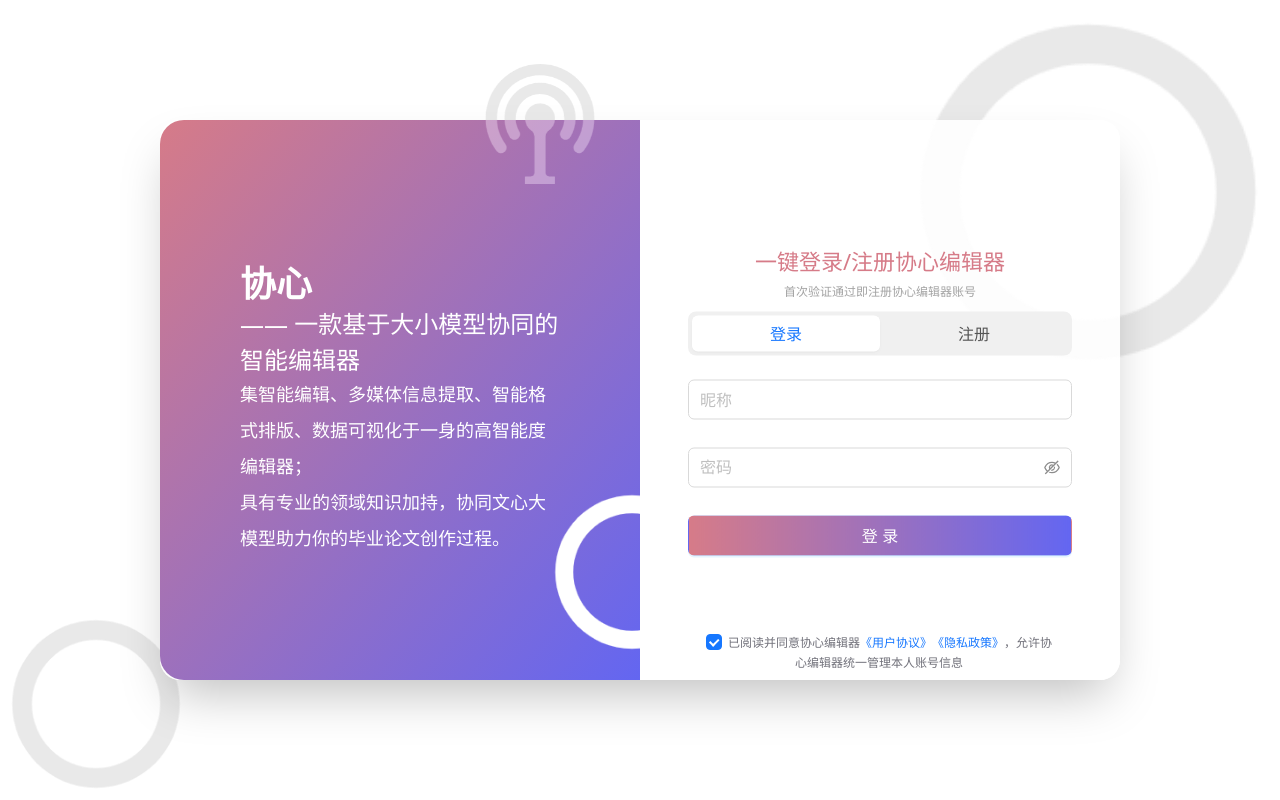
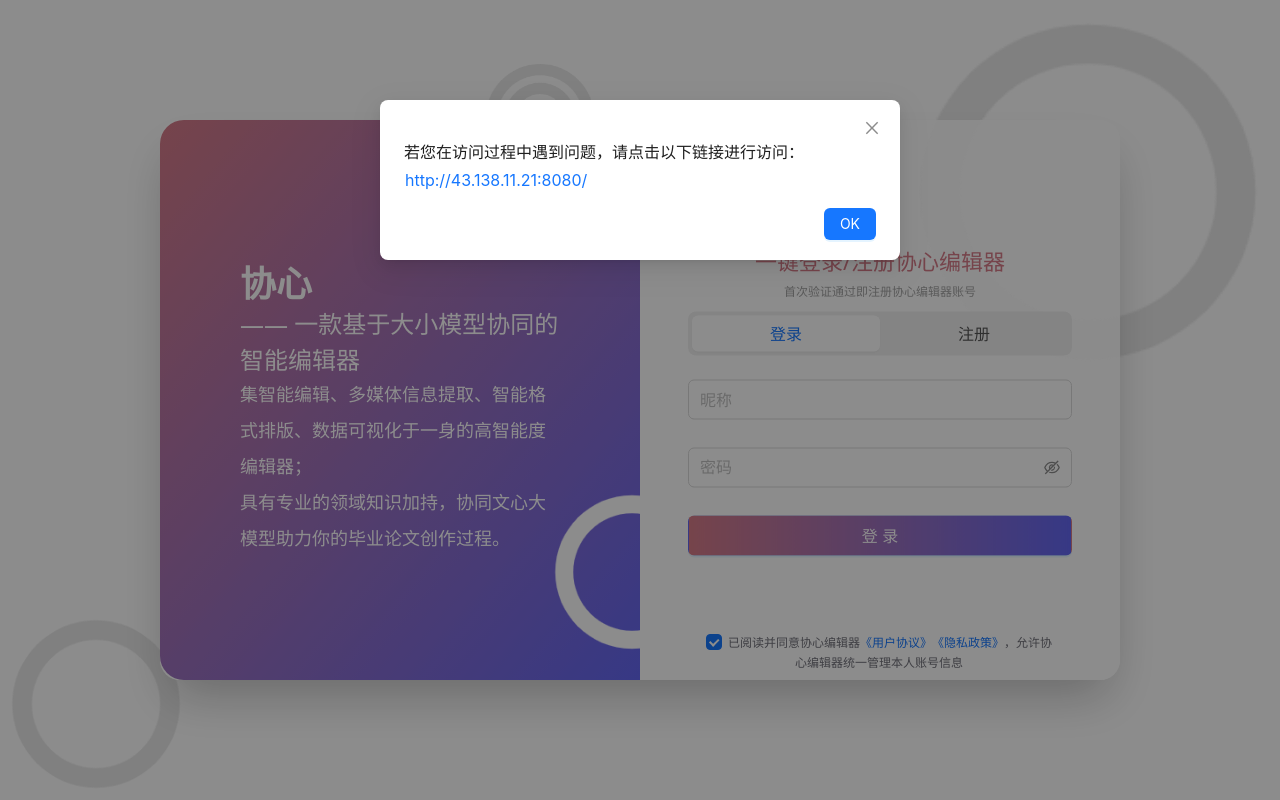
Before and after one commit to 60sAINT/llm-editor, a React app: page /login in a window 1280 px wide. Built offline with nearby package versions, Linux system fonts and the light colour scheme.

Commit message:
feat: 提示跳转modal

```diff
--- a/src/views/Home/index.tsx
+++ b/src/views/Home/index.tsx
@@ -21,6 +21,7 @@ import {
   Layout,
   Menu,
   MenuProps,
+  Modal,
 } from "antd";
 import Sider from "antd/es/layout/Sider";
 import { Content, Header } from "antd/es/layout/layout";
@@ -29,6 +30,13 @@ import Knowledge from "./Knowledge";
 
 const Home: React.FC = () => {
   const [selectKey, setSelectKey] = useState<string>("1");
+  const [isModalOpen, setIsModalOpen] = useState(true);
+  const handleOk = () => {
+    setIsModalOpen(false);
+  };
+  const handleCancel = () => {
+    setIsModalOpen(false);
+  };
 
   const dropdownContent = (
     <div className="bg-white shadow-lg p-3 mt-3 rounded border border-gray-300 text-zinc-600 text-sm">
@@ -167,6 +175,26 @@ const Home: React.FC = () => {
             {contents[selectKey]}
           </Content>
         </Layout>
+        <Modal
+          open={isModalOpen}
+          onOk={handleOk}
+          onCancel={handleCancel}
+          className="[&_.ant-btn-default]:hidden"
+        >
+          <p className="text-base pt-5">
+            若您在访问过程中遇到问题，请点击以下链接进行访问：
+            <br />
+            <Button
+              type="link"
+              className="px-0 text-base"
+              onClick={() => {
+                window.open("http://43.138.11.21:8080/"), "_blank";
+              }}
+            >
+              http://43.138.11.21:8080/
+            </Button>
+          </p>
+        </Modal>
       </Layout>
     </ConfigProvider>
   );
--- a/src/views/Login/index.tsx
+++ b/src/views/Login/index.tsx
@@ -1,12 +1,40 @@
-import React from "react";
+import React, { useState } from "react";
 import LoginBackground from "./LoginBackground";
 import LoginPanel from "./LoginPanel";
+import { Button, Modal } from "antd";
 
 const Login = () => {
+  const [isModalOpen, setIsModalOpen] = useState(true);
+  const handleOk = () => {
+    setIsModalOpen(false);
+  };
+  const handleCancel = () => {
+    setIsModalOpen(false);
+  };
   return (
     <div className="bg-white/10">
       <LoginBackground />
       <LoginPanel />
+      <Modal
+        open={isModalOpen}
+        onOk={handleOk}
+        onCancel={handleCancel}
+        className="[&_.ant-btn-default]:hidden"
+      >
+        <p className="text-base pt-5">
+          若您在访问过程中遇到问题，请点击以下链接进行访问：
+          <br />
+          <Button
+            type="link"
+            className="px-0 text-base"
+            onClick={() => {
+              window.open("http://43.138.11.21:8080/"), "_blank";
+            }}
+          >
+            http://43.138.11.21:8080/
+          </Button>
+        </p>
+      </Modal>
     </div>
   );
 };
```
